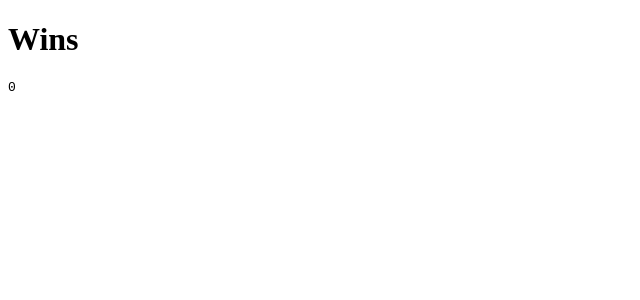
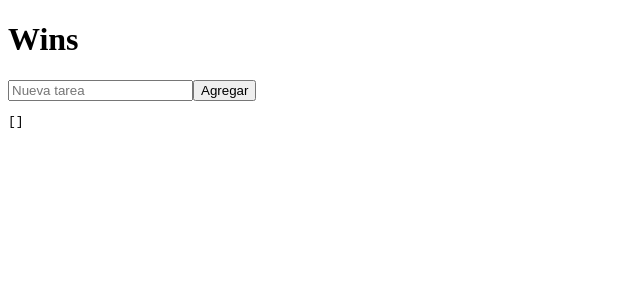
Before and after one commit to mariollesta/wins, a React (Vite) app: page / in a window 1280 px wide. Shown: the top 300 px of the page, without its empty margins (0-640 px from the left). Built offline with nearby package versions, Linux system fonts and the light colour scheme.

Commit message:
feat: add task form

```diff
--- a/src/App.jsx
+++ b/src/App.jsx
@@ -1,12 +1,36 @@
 import { useState } from 'react'
 
 function App() {
-  const [wins, setWins] = useState(0)
+  const [tasks, setTasks] = useState([])
+  const [text, setText] = useState('')
+
+  function addTask() {
+    if (text.trim() === "") return
+
+    const newTask = {
+      id: Date.now(),
+      text: text,
+      day: "hoy",
+      completed: false,
+    }
+
+    setTasks([...tasks, newTask])
+    setText('')
+  }
 
   return (
     <div>
       <h1>Wins</h1>
-      <pre>{JSON.stringify(wins, null, 2)}</pre>
+
+      <input
+        type="text"
+        value={text}
+        onChange={(e) => setText(e.target.value)}
+        placeholder="Nueva tarea"
+      />
+      <button onClick={addTask}>Agregar</button>
+
+      <pre>{JSON.stringify(tasks, null, 2)}</pre>
     </div>
   )
 }
```
